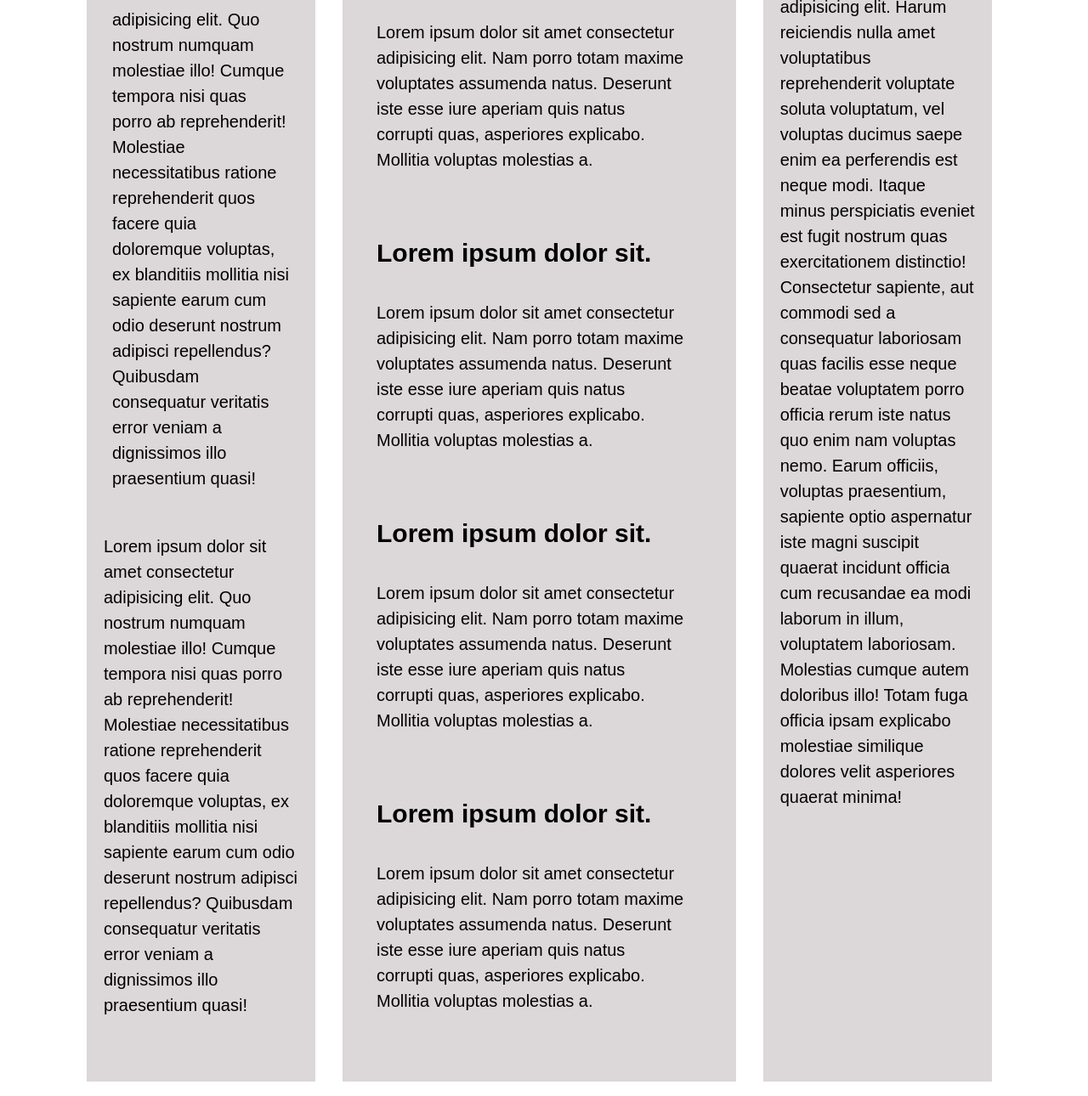
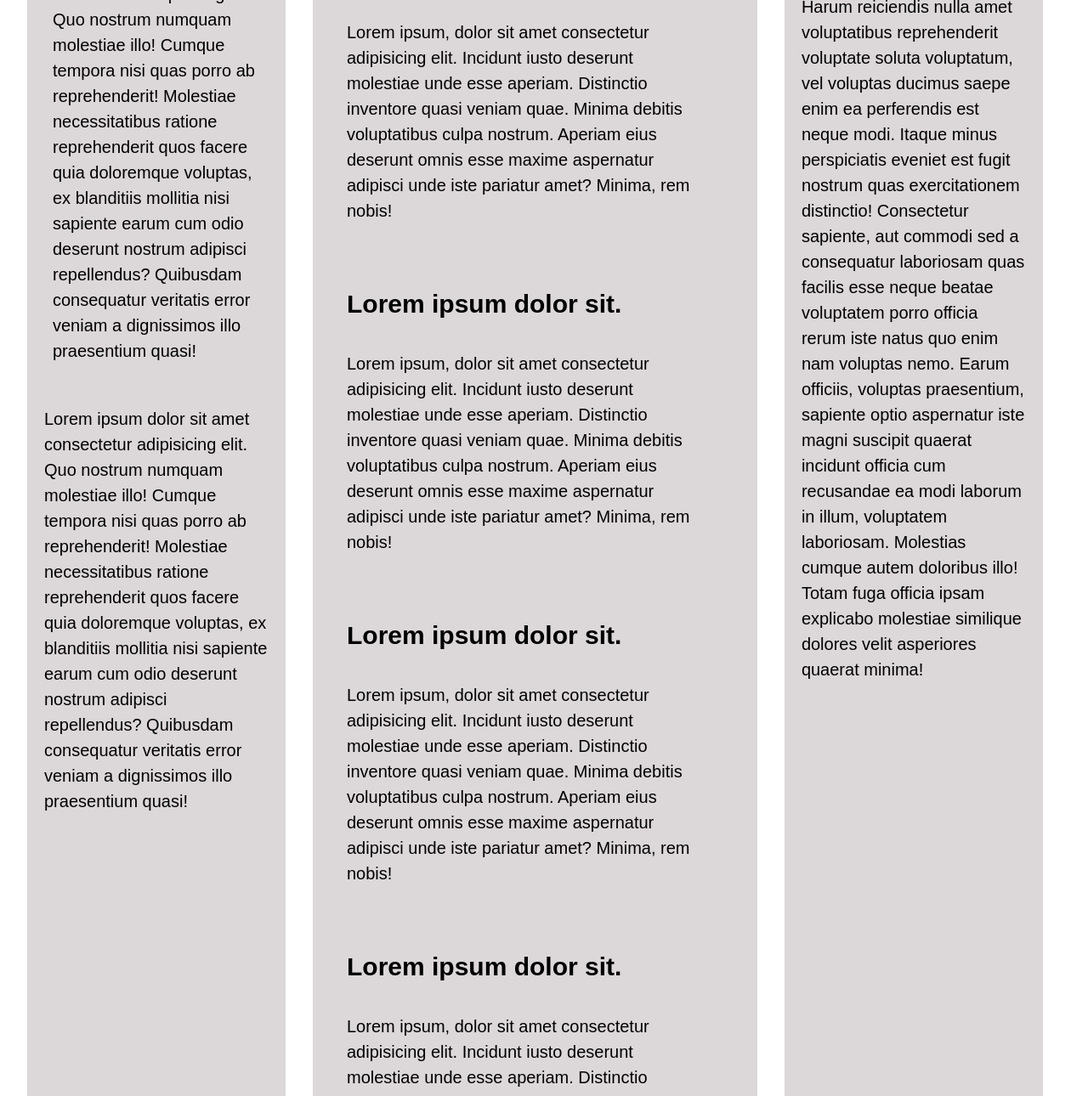
Before and after one commit to dmitrygvl/ThreeColumnLayout, a website built with webpack: page src/index.html in a window 1280 px wide. Shown: the part 591-1881 px from the top of the page at 85% size. Built offline with nearby package versions, Linux system fonts and the light colour scheme.

Commit message:
add 3 column layout

```diff
--- a/src/index.html
+++ b/src/index.html
@@ -4,53 +4,128 @@
     <meta charset="UTF-8" />
     <meta name="viewport" content="width=device-width, initial-scale=1.0" />
     <title>Three column layout</title>
-    <link rel="stylesheet" href="style.css">
+    <link rel="stylesheet" href="style.css" />
   </head>
   <body>
     <header class="header center item">
-    <img src="img/logo.png" alt="logo" class="logo__img">
-    <h1 class="header__text">Three column layout. This is the avesome three column layout, that will accommodate any information you have.</h1>
+      <img src="img/logo.png" alt="logo" class="logo__img" />
+      <h1 class="header__text">
+        Three column layout. This is the avesome three column layout, that will
+        accommodate any information you have.
+      </h1>
     </header>
     <section class="container center">
       <article class="column__left item">
-    <p class="left__text">Lorem ipsum dolor sit amet consectetur adipisicing elit. Quo nostrum numquam molestiae illo! Cumque tempora nisi quas porro ab reprehenderit! Molestiae necessitatibus ratione reprehenderit quos facere quia doloremque voluptas, ex blanditiis mollitia nisi sapiente earum cum odio deserunt nostrum adipisci repellendus? Quibusdam consequatur veritatis error veniam a dignissimos illo praesentium quasi!
+        <p class="left__text">
+          Lorem ipsum dolor sit amet consectetur adipisicing elit. Quo nostrum
+          numquam molestiae illo! Cumque tempora nisi quas porro ab
+          reprehenderit! Molestiae necessitatibus ratione reprehenderit quos
+          facere quia doloremque voluptas, ex blanditiis mollitia nisi sapiente
+          earum cum odio deserunt nostrum adipisci repellendus? Quibusdam
+          consequatur veritatis error veniam a dignissimos illo praesentium
+          quasi!
         </p>
-    <p class="nav__text">Lorem ipsum dolor sit amet consectetur adipisicing elit. Quo nostrum numquam molestiae illo! Cumque tempora nisi quas porro ab reprehenderit! Molestiae necessitatibus ratione reprehenderit quos facere quia doloremque voluptas, ex blanditiis mollitia nisi sapiente earum cum odio deserunt nostrum adipisci repellendus? Quibusdam consequatur veritatis error veniam a dignissimos illo praesentium quasi!  </p>
+        <p class="nav__text">
+          Lorem ipsum dolor sit amet consectetur adipisicing elit. Quo nostrum
+          numquam molestiae illo! Cumque tempora nisi quas porro ab
+          reprehenderit! Molestiae necessitatibus ratione reprehenderit quos
+          facere quia doloremque voluptas, ex blanditiis mollitia nisi sapiente
+          earum cum odio deserunt nostrum adipisci repellendus? Quibusdam
+          consequatur veritatis error veniam a dignissimos illo praesentium
+          quasi!
+        </p>
       </article>
       <main class="column__main item">
         <section class="section__main">
           <h2 class="header__section__main">Lorem ipsum dolor sit.</h2>
-      <p>Lorem ipsum dolor sit amet consectetur adipisicing elit. Nam porro totam maxime voluptates assumenda natus. Deserunt iste esse iure aperiam quis natus corrupti quas, asperiores explicabo. Mollitia voluptas molestias a.</p>
+          <p>
+            Lorem ipsum, dolor sit amet consectetur adipisicing elit. Incidunt
+            iusto deserunt molestiae unde esse aperiam. Distinctio inventore
+            quasi veniam quae. Minima debitis voluptatibus culpa nostrum.
+            Aperiam eius deserunt omnis esse maxime aspernatur adipisci unde
+            iste pariatur amet? Minima, rem nobis!
+          </p>
         </section>
         <section class="section__main">
           <h2 class="header__section__main">Lorem ipsum dolor sit.</h2>
-      <p>Lorem ipsum dolor sit amet consectetur adipisicing elit. Nam porro totam maxime voluptates assumenda natus. Deserunt iste esse iure aperiam quis natus corrupti quas, asperiores explicabo. Mollitia voluptas molestias a.</p>
+          <p>
+            Lorem ipsum, dolor sit amet consectetur adipisicing elit. Incidunt
+            iusto deserunt molestiae unde esse aperiam. Distinctio inventore
+            quasi veniam quae. Minima debitis voluptatibus culpa nostrum.
+            Aperiam eius deserunt omnis esse maxime aspernatur adipisci unde
+            iste pariatur amet? Minima, rem nobis!
+          </p>
         </section>
         <section class="section__main">
           <h2 class="header__section__main">Lorem ipsum dolor sit.</h2>
-      <p>Lorem ipsum dolor sit amet consectetur adipisicing elit. Nam porro totam maxime voluptates assumenda natus. Deserunt iste esse iure aperiam quis natus corrupti quas, asperiores explicabo. Mollitia voluptas molestias a.</p>
+          <p>
+            Lorem ipsum, dolor sit amet consectetur adipisicing elit. Incidunt
+            iusto deserunt molestiae unde esse aperiam. Distinctio inventore
+            quasi veniam quae. Minima debitis voluptatibus culpa nostrum.
+            Aperiam eius deserunt omnis esse maxime aspernatur adipisci unde
+            iste pariatur amet? Minima, rem nobis!
+          </p>
         </section>
         <section class="section__main">
           <h2 class="header__section__main">Lorem ipsum dolor sit.</h2>
-      <p>Lorem ipsum dolor sit amet consectetur adipisicing elit. Nam porro totam maxime voluptates assumenda natus. Deserunt iste esse iure aperiam quis natus corrupti quas, asperiores explicabo. Mollitia voluptas molestias a.</p>
+          <p>
+            Lorem ipsum, dolor sit amet consectetur adipisicing elit. Incidunt
+            iusto deserunt molestiae unde esse aperiam. Distinctio inventore
+            quasi veniam quae. Minima debitis voluptatibus culpa nostrum.
+            Aperiam eius deserunt omnis esse maxime aspernatur adipisci unde
+            iste pariatur amet? Minima, rem nobis!
+          </p>
         </section>
       </main>
       <article class="column__right item">
-    <p>Lorem ipsum, dolor sit amet consectetur adipisicing elit. Harum reiciendis nulla amet voluptatibus reprehenderit voluptate soluta voluptatum, vel voluptas ducimus saepe enim ea perferendis est neque modi. Itaque minus perspiciatis eveniet est fugit nostrum quas exercitationem distinctio! Consectetur sapiente, aut commodi sed a consequatur laboriosam quas facilis esse neque beatae voluptatem porro officia rerum iste natus quo enim nam voluptas nemo. Earum officiis, voluptas praesentium, sapiente optio aspernatur iste magni suscipit quaerat incidunt officia cum recusandae ea modi laborum in illum, voluptatem laboriosam. Molestias cumque autem doloribus illo! Totam fuga officia ipsam explicabo molestiae similique dolores velit asperiores quaerat minima!</p>
+        <p>
+          Lorem ipsum, dolor sit amet consectetur adipisicing elit. Harum
+          reiciendis nulla amet voluptatibus reprehenderit voluptate soluta
+          voluptatum, vel voluptas ducimus saepe enim ea perferendis est neque
+          modi. Itaque minus perspiciatis eveniet est fugit nostrum quas
+          exercitationem distinctio! Consectetur sapiente, aut commodi sed a
+          consequatur laboriosam quas facilis esse neque beatae voluptatem porro
+          officia rerum iste natus quo enim nam voluptas nemo. Earum officiis,
+          voluptas praesentium, sapiente optio aspernatur iste magni suscipit
+          quaerat incidunt officia cum recusandae ea modi laborum in illum,
+          voluptatem laboriosam. Molestias cumque autem doloribus illo! Totam
+          fuga officia ipsam explicabo molestiae similique dolores velit
+          asperiores quaerat minima!
+        </p>
       </article>
     </section>
     <footer class="footer item center">
       <section class="column__footer">
-      <p>Lorem ipsum dolor sit amet consectetur adipisicing elit. A iusto ipsam maxime necessitatibus neque, suscipit quis nostrum ea molestiae eligendi minima eaque quibusdam. Corrupti non, reprehenderit beatae quae possimus nemo.</p>
+        <p>
+          Lorem ipsum dolor sit amet consectetur adipisicing elit. A iusto ipsam
+          maxime necessitatibus neque, suscipit quis nostrum ea molestiae
+          eligendi minima eaque quibusdam. Corrupti non, reprehenderit beatae
+          quae possimus nemo.
+        </p>
       </section>
       <section class="column__footer">
-      <p>Lorem ipsum dolor sit amet consectetur adipisicing elit. A iusto ipsam maxime necessitatibus neque, suscipit quis nostrum ea molestiae eligendi minima eaque quibusdam. Corrupti non, reprehenderit beatae quae possimus nemo.</p>
+        <p>
+          Lorem ipsum dolor sit amet consectetur adipisicing elit. A iusto ipsam
+          maxime necessitatibus neque, suscipit quis nostrum ea molestiae
+          eligendi minima eaque quibusdam. Corrupti non, reprehenderit beatae
+          quae possimus nemo.
+        </p>
       </section>
       <section class="column__footer">
-      <p>Lorem ipsum dolor sit amet consectetur adipisicing elit. A iusto ipsam maxime necessitatibus neque, suscipit quis nostrum ea molestiae eligendi minima eaque quibusdam. Corrupti non, reprehenderit beatae quae possimus nemo.</p>
+        <p>
+          Lorem ipsum dolor sit amet consectetur adipisicing elit. A iusto ipsam
+          maxime necessitatibus neque, suscipit quis nostrum ea molestiae
+          eligendi minima eaque quibusdam. Corrupti non, reprehenderit beatae
+          quae possimus nemo.
+        </p>
       </section>
       <section class="column__footer">
-      <p>Lorem ipsum dolor sit amet consectetur adipisicing elit. A iusto ipsam maxime necessitatibus neque, suscipit quis nostrum ea molestiae eligendi minima eaque quibusdam. Corrupti non, reprehenderit beatae quae possimus nemo.</p>
+        <p>
+          Lorem ipsum dolor sit amet consectetur adipisicing elit. A iusto ipsam
+          maxime necessitatibus neque, suscipit quis nostrum ea molestiae
+          eligendi minima eaque quibusdam. Corrupti non, reprehenderit beatae
+          quae possimus nemo.
+        </p>
       </section>
     </footer>
 
--- a/src/style.css
+++ b/src/style.css
@@ -9,7 +9,7 @@ body {
 }
 
 .center {
-  padding: 0 calc(50% - 1140px / 2);
+  padding: 0 calc(40% - 1140px / 2);
 }
 
 .item {
@@ -45,8 +45,7 @@ body {
   display: flex;
   gap: 32px;
   flex-wrap: wrap;
-  /* align-items: flex-start; */
-  max-width: 120%;
+  max-width: 100%;
 }
 
 .column__left {
@@ -64,7 +63,7 @@ body {
 }
 
 .column__main {
-  padding-bottom: 20px;
+  padding-bottom: 70px;
   width: 43%;
 }
 
@@ -91,9 +90,5 @@ body {
   flex-direction: row;
   justify-content: space-between;
   gap: 32px;
+  max-width: 100%;
 }
-
-.column__footer {
-  display: block;
-  width: 25%;
-}
```
Lines whose indentation alone changed are shown as unchanged.
